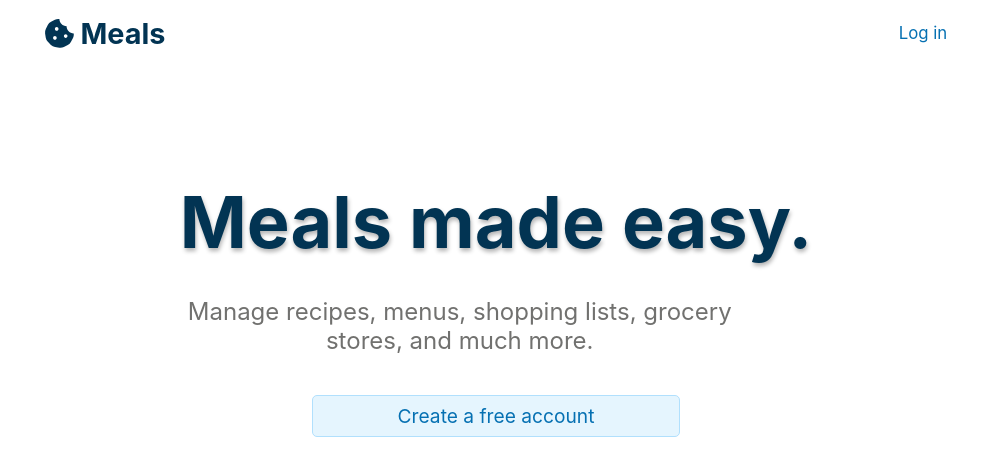
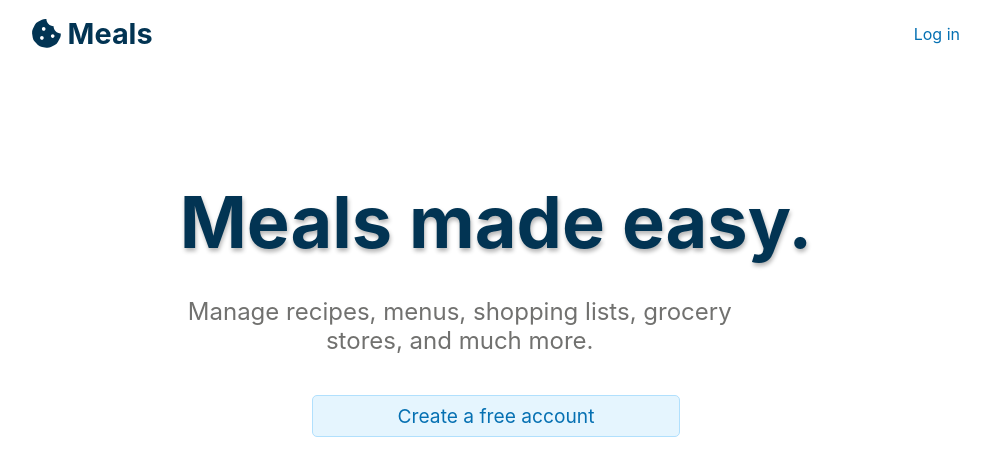
Before and after one commit to ptrhvns/meals-django-cra-untyped, a React (Create React App) app in the folder client/: page / in a window 1280 px wide. Shown: the top 476 px of the page, without its empty margins (144-1134 px from the left). Built offline with nearby package versions, Linux system fonts and the light colour scheme.

Commit message:
Refactor and re-style Navbar

```diff
--- a/client/src/components/Navbar.js
+++ b/client/src/components/Navbar.js
@@ -19,17 +19,19 @@ function Navbar({ className }) {
   return (
     <div className={cn}>
       <Container variant="viewport">
-        <Container variant="content">
-          <nav className="navbar-content">
+        <Container className="navbar-content" variant="content">
           <span className="navbar-logo">
             <Link to="/">
               <FontAwesomeIcon icon={faCookieBite} /> Meals
             </Link>
           </span>
 
-            <span className="navbar-menu">
+          <nav>
+            <ul className="navbar-primary-navigation">
+              <li>
                 <Link to="/login">Log in</Link>
-            </span>
+              </li>
+            </ul>
           </nav>
         </Container>
       </Container>
--- a/client/src/styles/components/Navbar.scss
+++ b/client/src/styles/components/Navbar.scss
@@ -4,10 +4,11 @@
 
 .navbar {
   .navbar-content {
+    align-items: center;
     display: flex;
-    flex-wrap: wrap;
     justify-content: space-between;
-    padding: 1rem 0;
+    padding-bottom: 1rem;
+    padding-top: 1rem;
   }
 
   .navbar-logo {
@@ -16,7 +17,6 @@
       color: map.get(colors.$colors, "blue-d65");
       font-size: 1.8rem;
       font-weight: bold;
-      padding: 0.4rem 0.8rem;
 
       &:hover {
         background-color: map.get(colors.$colors, "blue-l95");
@@ -30,23 +30,11 @@
     }
   }
 
-  .navbar-menu {
-    align-self: center;
-
-    a {
-      border-radius: decorations.$border-radius;
-      font-size: 1.05rem;
-      padding: 0.4rem 0.8rem;
-
-      &:hover {
-        background-color: map.get(colors.$colors, "blue-l95");
-        color: map.get(colors.$colors, "blue-d25");
-        text-decoration: none;
-      }
-
-      &:visited {
-        color: map.get(colors.$colors, "blue-d25");
-      }
-    }
+  .navbar-primary-navigation {
+    display: flex;
+    gap: 1rem;
+    list-style: none;
+    margin: 0;
+    padding: 0;
   }
 }
```
Lines whose indentation alone changed are shown as unchanged.
